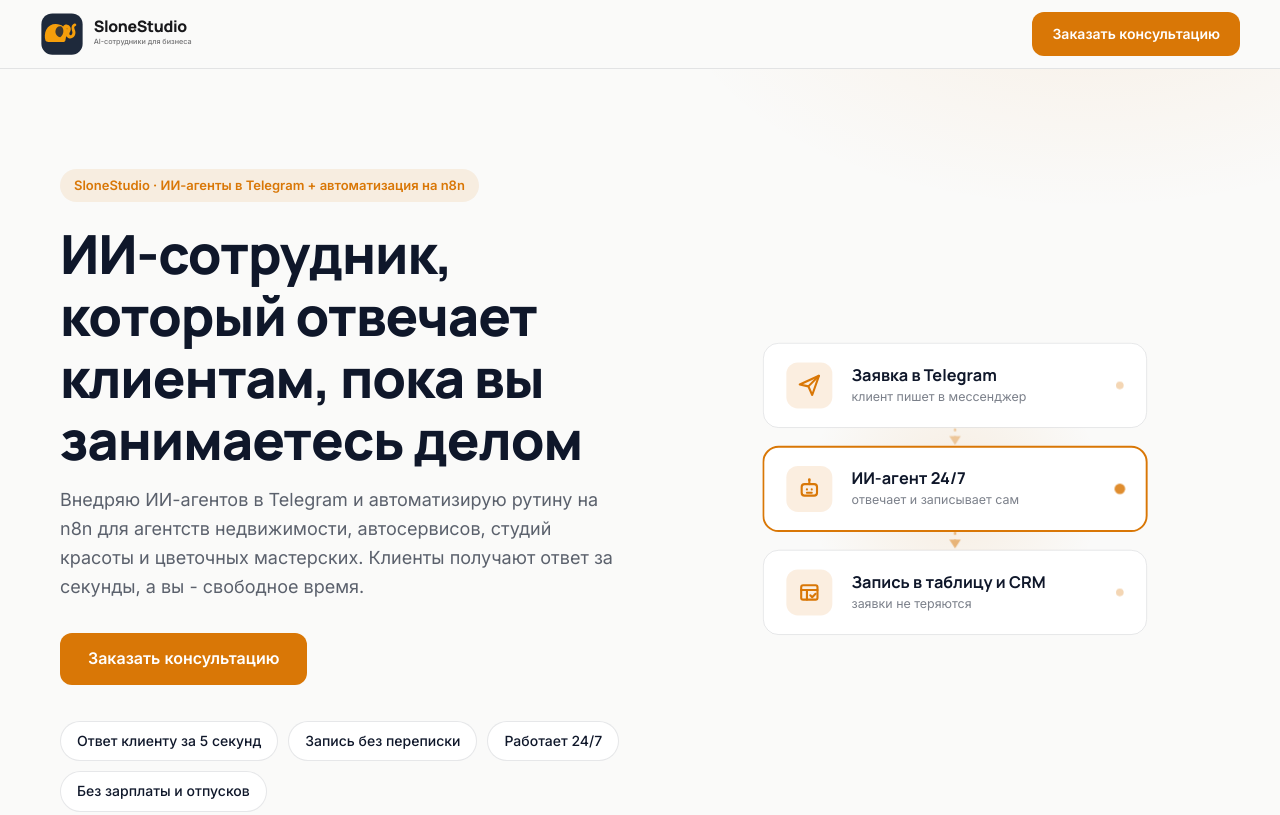
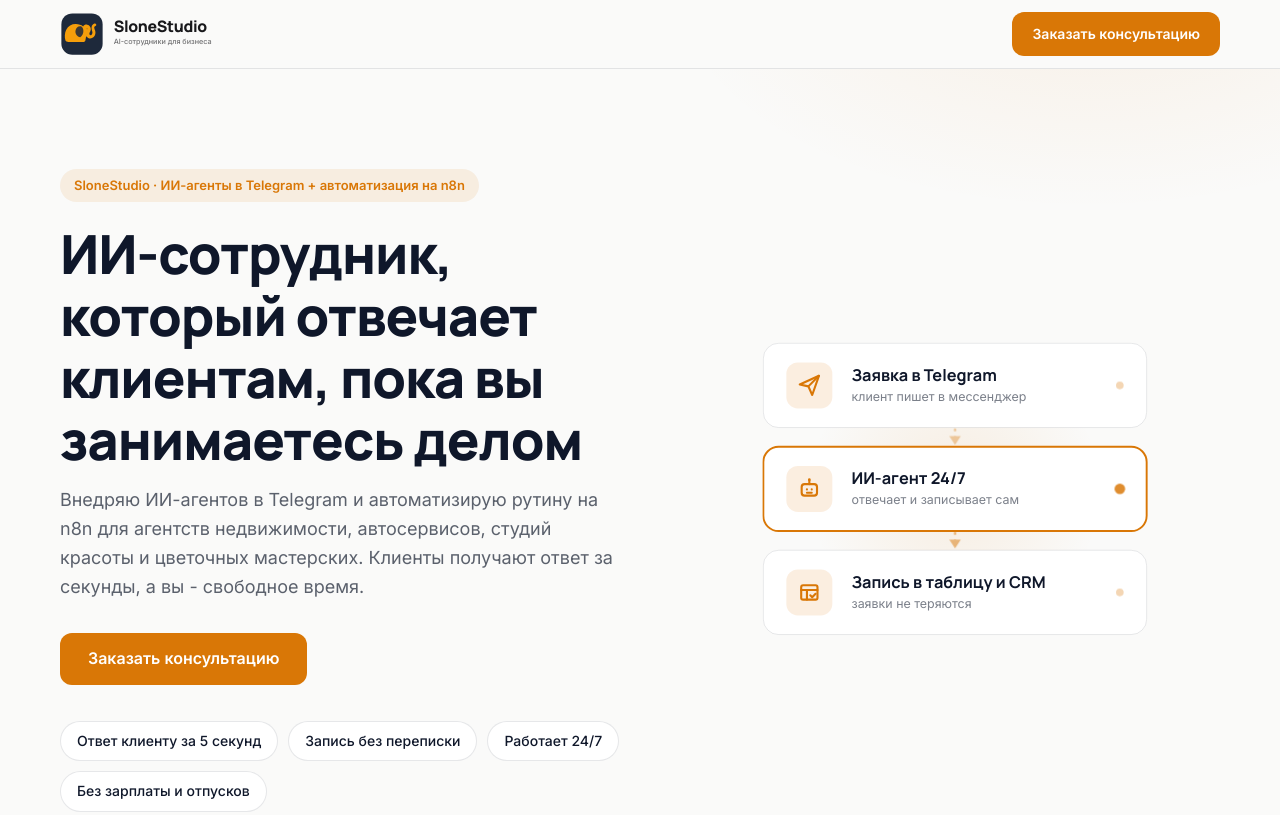
Before and after one commit to svetlanabn1901-svg/ai-automation-site, a plain HTML site: page index.html in a window 1280 px wide. Shown: the top 815 px of the page. Drawn offline with Linux system fonts and the light colour scheme.

Commit message:
Add side spacing to header logo

```diff
--- a/index.html
+++ b/index.html
@@ -79,7 +79,7 @@
     display: flex;
     align-items: center;
     justify-content: space-between;
-    padding: 12px 0;
+    padding: 12px 20px;
     gap: 12px;
   }
 
```
